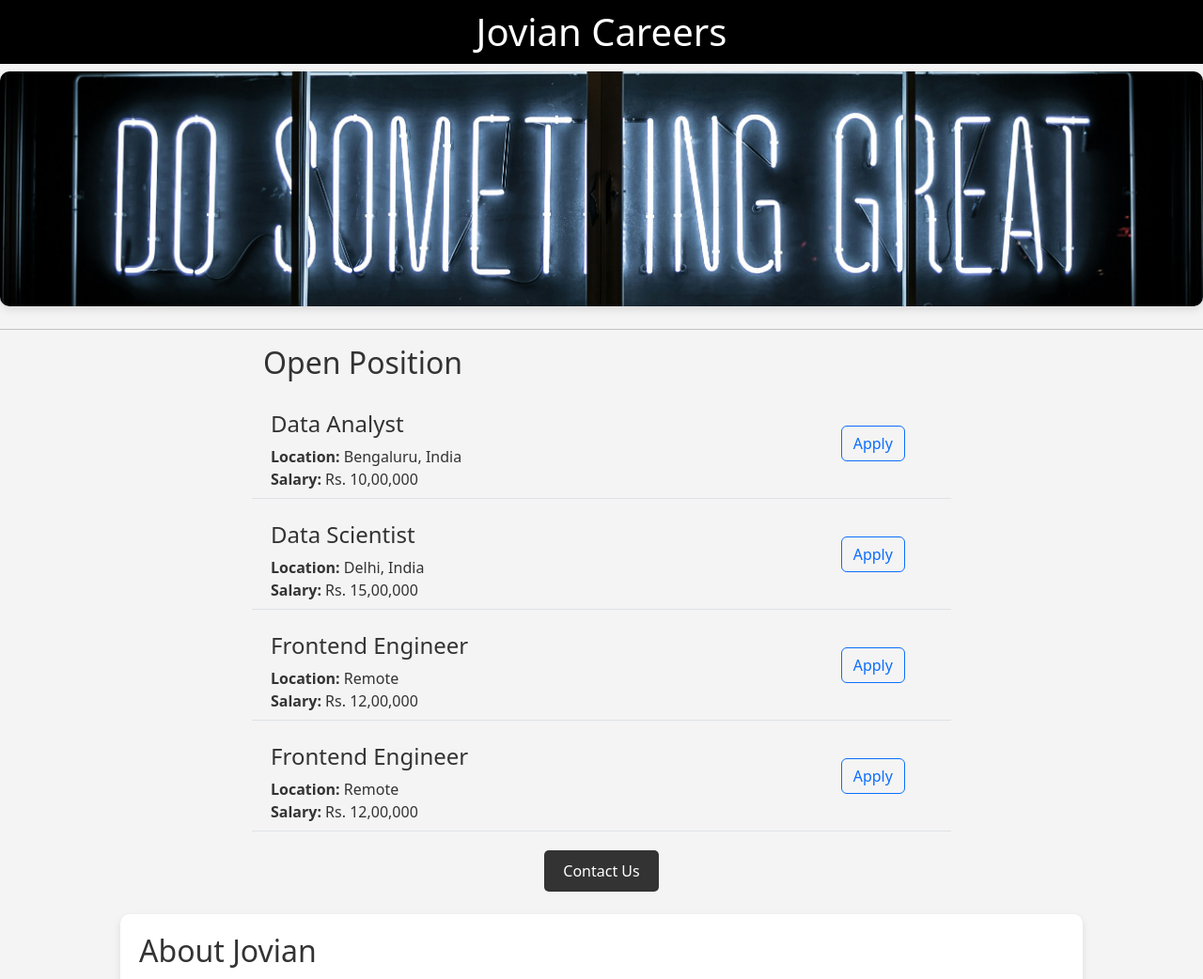
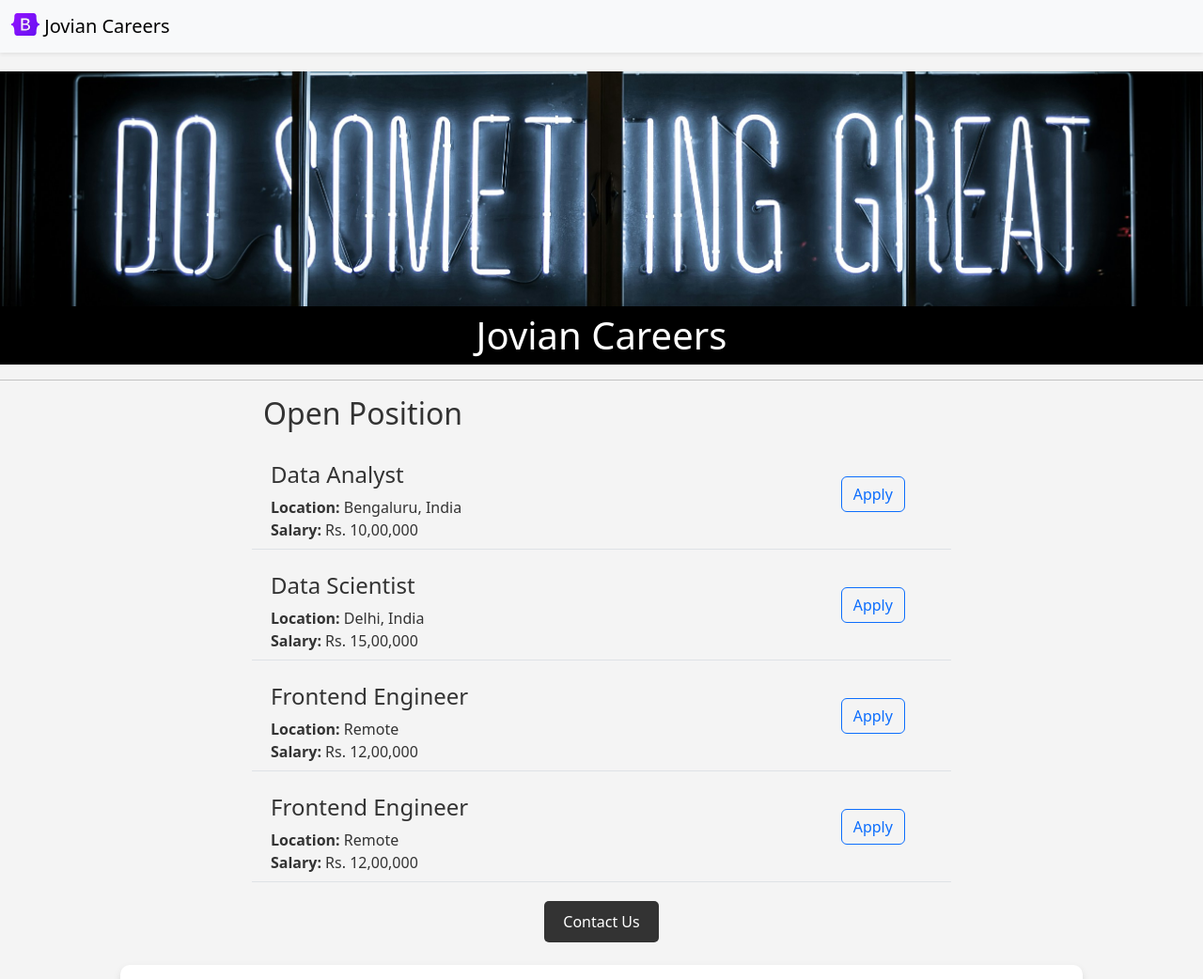
Before and after one commit to Danish7911/jovian-careers-website-v2, a Flask app: page / in a window 1280 px wide. Shown: the top 1042 px of the page at 94% size. Run offline with Flask 3, Linux system fonts and the light colour scheme.

Commit message:
Funtional and aesthetic improments

```diff
--- a/Static/styles.css
+++ b/Static/styles.css
@@ -13,7 +13,7 @@
 h1 {
   background-color: #000000;
   color: #fff;
-  padding: 10px 0;
+  padding: 7px 0;
   text-align: center;
 }
 
@@ -22,8 +22,7 @@
   width: 100%;
   height: 250px;
   object-fit: cover;
-  margin: 20px auto;
-  border-radius: 10px;
+  margin: 20px 0px 0px;
   box-shadow: 0 4px 8px rgba(0, 0, 0, 0.1);
 }
 
@@ -44,16 +43,17 @@
   line-height: 1.6;
 }
 
-button {
+.button-cu {
   background-color: #333;
   color: #fff;
   border: none;
   padding: 10px 20px;
   border-radius: 5px;
   cursor: pointer;
+  text-decoration: none;
 }
 
-button:hover {
+.button-cu:hover {
   background-color: #555;
 }
 
@@ -76,3 +76,8 @@
   margin-bottom: 16px;
   padding: 8px;
 }
+
+.people-img {
+  height: 320px;
+  border-radius: 5px;
+}
--- /dev/null
+++ b/templates/footer.html
@@ -0,0 +1,37 @@
+<footer class="py-3 my-4">
+  <ul class="nav justify-content-center border-bottom pb-3 mb-3">
+    <li class="nav-item">
+      <a
+        target="_blank"
+        href="https://www.jovian.ai"
+        class="nav-link px-2 text-body-secondary"
+        >Home</a
+      >
+    </li>
+    <li class="nav-item">
+      <a
+        target="_blank"
+        href="https://www.jovian.ai/learn"
+        class="nav-link px-2 text-body-secondary"
+        >Courses</a
+      >
+    </li>
+    <li class="nav-item">
+      <a
+        target="_blank"
+        href="https://www.jovian.ai/events"
+        class="nav-link px-2 text-body-secondary"
+        >Events</a
+      >
+    </li>
+    <li class="nav-item">
+      <a
+        target="_blank"
+        href="https://www.jovian.ai/about"
+        class="nav-link px-2 text-body-secondary"
+        >About</a
+      >
+    </li>
+  </ul>
+  <p class="text-center text-body-secondary">© 2024 Jovian, Inc</p>
+</footer>
--- a/templates/index.html
+++ b/templates/index.html
@@ -16,23 +16,25 @@
     />
   </head>
   <body>
-    <h1>Jovian Careers</h1>
+    {% include 'nav.html' %}
     <img
       src="{{ url_for('static', filename='images/banner1.jpg') }}"
       alt="banner"
-      class="banner mt-2 mb-4"
+      class="banner"
     />
+    <h1>Jovian Careers</h1>
     <hr />
     <div class="openings mt-2">
       <h2 class="mb-4">Open Position</h2>
       <p>{%for job in jobs%} {% include 'job-item.html' %} {%endfor%}</p>
       <div class="button-container">
-        <button>Contact Us</button>
+        <a class="button-cu" href="mailto:hello@jovian.ai?subject=Question%20about%20Job%20Openings&body=My%20name%3A%20%3Cyour%20name%20here%3E%0D%0A%0D%0AMy%20Question%20%3A%20%3Center%20your%20question%20here%3E">Contact Us</a>
       </div>
     </div>
     <br />
-    <div class="container">
+    <div class="container row">
       <h2>About Jovian</h2>
+      <div class="col-md-6">
         <p class="lead para-about">
           Jovian is a platform for finding and applying to jobs in the field of
           data science. We help Engineers find their dream jobs, and help
@@ -42,11 +44,12 @@
           career!
         </p>
       </div>
-    <div class="copyright mt-4">
-      <p class="text-center">
-        &copy; 2025 Jovian Careers. All rights reserved.
-      </p>
+      <div class="d-none d-md-block col-6">
+        <img src="/static/images/people.jpg" alt="people" class="people-img" />
       </div>
+    </div>
+    <div class="copyright mt-4"></div>
+    {% include 'footer.html' %}
     <script
       src="https://cdn.jsdelivr.net/npm/bootstrap@5.3.3/dist/js/bootstrap.bundle.min.js"
       integrity="sha384-YvpcrYf0tY3lHB60NNkmXc5s9fDVZLESaAA55NDzOxhy9GkcIdslK1eN7N6jIeHz"
--- a/templates/job-item.html
+++ b/templates/job-item.html
@@ -7,6 +7,11 @@
     {%endif%}
   </div>
   <div class="col-2">
-    <button type="button" class="btn btn-outline-primary mt-3">Apply</button>
+    <a
+      href="mailto:hello@jovian.ai?subject=Applincation%20for%20{{job['title']}}&body=My%20name%3A%20%3Cyour%20name%20here%3E%0D%0A%0D%0AResume%20%3A%20%3Cresume%3E%0D%0A%0D%0ALinkedin%3A%20%3CLinkedin%3E"
+      type="button"
+      class="btn btn-outline-primary mt-3"
+      >Apply</a
+    >
   </div>
 </div>
--- /dev/null
+++ b/templates/nav.html
@@ -0,0 +1,15 @@
+<nav class="navbar bg-body-tertiary shadow-sm fixed-top bg-white">
+  <div class="container-fluid">
+    <a class="navbar-brand" href="#">
+      <img
+        src="/static/images/logo.svg"
+        alt="Logo"
+        width="30"
+        height="24"
+        class="d-inline-block align-text-top"
+      />
+      Jovian Careers
+    </a>
+  </div>
+</nav>
+<div style="height: 56px"></div>
```
Also changed, not shown: Static/images/logo.svg (added), 1 other file. Lines whose indentation alone changed are shown as unchanged.
